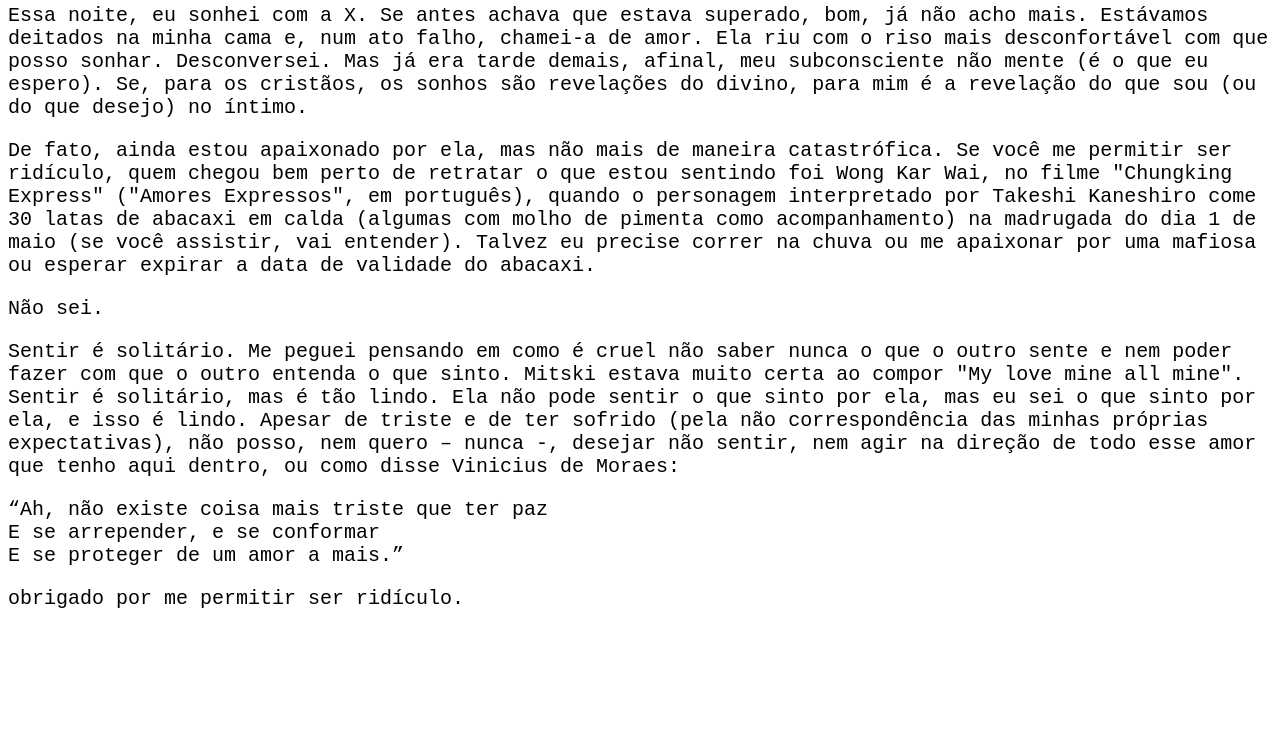
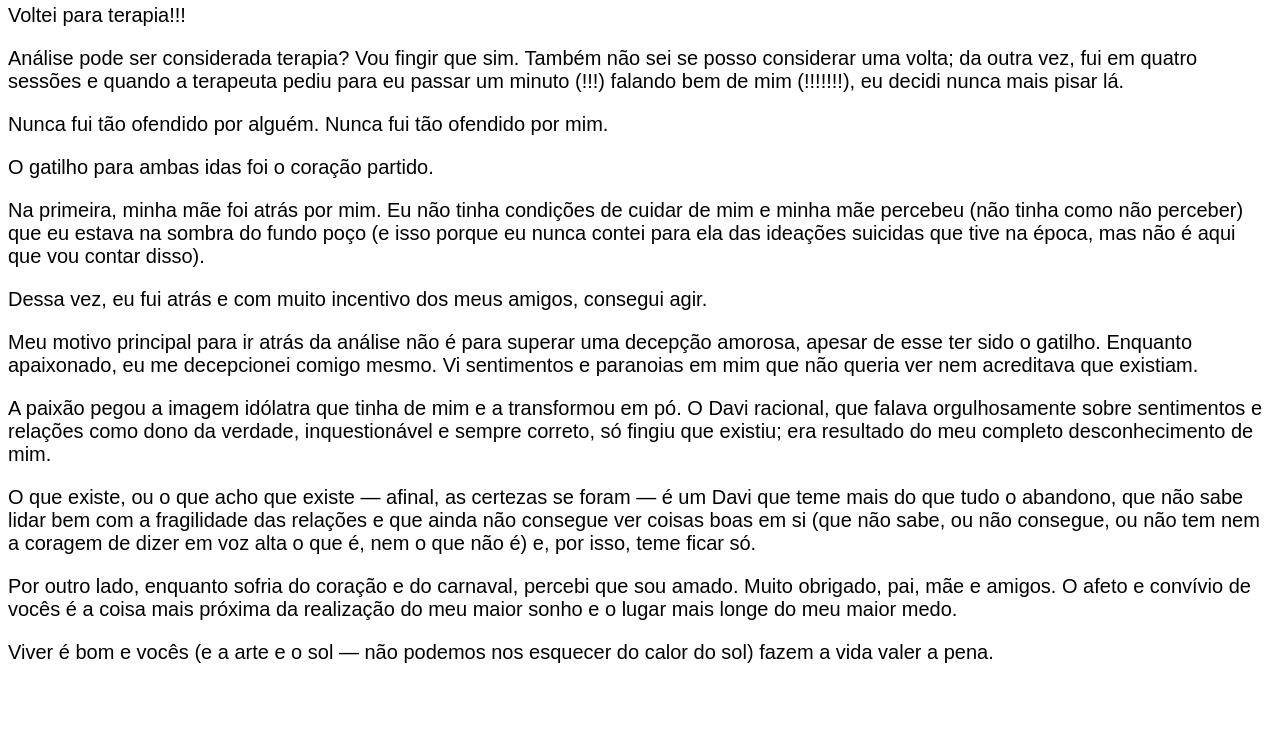
Before and after one commit to davi-dangel/me-permita-ser-ridiculo, a plain HTML site: page index.html in a window 1280 px wide. Shown: the part 70-800 px from the top of the page. Drawn offline with Linux system fonts and the light colour scheme.

Commit message:
add terapia text

```diff
--- a/index.html
+++ b/index.html
@@ -1,45 +1,50 @@
 <!DOCTYPE html>
 <meta name="viewport" content="width=device-width, initial-scale=1" />
 <html lang="pt-br">
+
 <head>
     <title>Home</title>
     <meta charset="utf-8">
     <style>
         h1 {
             font-size: 30px;
-            font-family: 'Courier New', Courier, monospace;
+            font-family: Arial, Helvetica, sans-serif;
         }
 
         p {
             font-size: 20px;
-            font-family: 'Courier New', Courier, monospace;
+            font-family: Arial, Helvetica, sans-serif;
         }
     </style>
 </head>
 
 <body>
-    <h1>Me permita ser ridículo.</h1>
-    <p>Essa noite, eu sonhei com a X. Se antes achava que estava superado, bom, já não acho mais. Estávamos deitados na
-        minha cama e, num ato falho, chamei-a de amor. Ela riu com o riso mais desconfortável com que posso sonhar.
-        Desconversei. Mas já era tarde demais, afinal, meu subconsciente não mente (é o que eu espero). Se, para os
-        cristãos, os sonhos são revelações do divino, para mim é a revelação do que sou (ou do que desejo) no íntimo.
-    </p>
-    <p>De fato, ainda estou apaixonado por ela, mas não mais de maneira catastrófica. Se você me permitir ser ridículo,
-        quem chegou bem perto de retratar o que estou sentindo foi Wong Kar Wai, no filme "Chungking Express" ("Amores
-        Expressos", em português), quando o personagem interpretado por Takeshi Kaneshiro come 30 latas de abacaxi em
-        calda (algumas com molho de pimenta como acompanhamento) na madrugada do dia 1 de maio (se você assistir, vai
-        entender). Talvez eu precise correr na chuva ou me apaixonar por uma mafiosa ou esperar expirar a data de
-        validade do abacaxi.</p>
-    <p>Não sei.</p>
-    <p>Sentir é solitário. Me peguei pensando em como é cruel não saber nunca o que o outro sente e nem poder fazer com
-        que o outro entenda o que sinto. Mitski estava muito certa ao compor "My love mine all mine". Sentir é
-        solitário, mas é tão lindo. Ela não pode sentir o que sinto por ela, mas eu sei o que sinto por ela, e isso é
-        lindo. Apesar de triste e de ter sofrido (pela não correspondência das minhas próprias expectativas), não posso,
-        nem quero – nunca -, desejar não sentir, nem agir na direção de todo esse amor que tenho aqui dentro, ou como
-        disse Vinicius de Moraes:</p>
-    <p>“Ah, não existe coisa mais triste que ter paz <br>E se arrepender, e se conformar <br>E se proteger de um amor a
-        mais.”</p>
-    <p>obrigado por me permitir ser ridículo.</p>
+    <h1>Terapia, abandono e amigos</h1>
+    <p>Voltei para terapia!!!</p>
+    <p>Análise pode ser considerada terapia? Vou fingir que sim. Também não sei se posso considerar uma volta; da outra
+        vez, fui em quatro sessões e quando a terapeuta pediu para eu passar um minuto (!!!) falando bem de mim
+        (!!!!!!!), eu decidi nunca mais pisar lá.</p>
+    <p>Nunca fui tão ofendido por alguém. Nunca fui tão ofendido por mim.</p>
+    <p>O gatilho para ambas idas foi o coração partido.</p>
+    <p>Na primeira, minha mãe foi atrás por mim. Eu não tinha condições de cuidar de mim e minha mãe percebeu (não tinha
+        como não perceber) que eu estava na sombra do fundo poço (e isso porque eu nunca contei para ela das ideações
+        suicidas que tive na época, mas não é aqui que vou contar disso).</p>
+    <p>Dessa vez, eu fui atrás e com muito incentivo dos meus amigos, consegui agir.</p>
+    <p>Meu motivo principal para ir atrás da análise não é para superar uma decepção amorosa, apesar de esse ter sido o
+        gatilho. Enquanto apaixonado, eu me decepcionei comigo mesmo. Vi sentimentos e paranoias em mim que não queria
+        ver nem acreditava que existiam.</p>
+    <p>A paixão pegou a imagem idólatra que tinha de mim e a transformou em pó. O Davi racional, que falava
+        orgulhosamente sobre sentimentos e relações como dono da verdade, inquestionável e sempre correto, só fingiu que
+        existiu; era resultado do meu completo desconhecimento de mim.</p>
+    <p>O que existe, ou o que acho que existe — afinal, as certezas se foram — é um Davi que teme mais do que tudo o
+        abandono, que não sabe lidar bem com a fragilidade das relações e que ainda não consegue ver coisas boas em si
+        (que não sabe, ou não consegue, ou não tem nem a coragem de dizer em voz alta o que é, nem o que não é) e, por
+        isso, teme ficar só.</p>
+    <p>Por outro lado, enquanto sofria do coração e do carnaval, percebi que sou amado. Muito obrigado, pai, mãe e
+        amigos. O afeto e convívio de vocês é a coisa mais próxima da realização do meu maior sonho e o lugar mais longe
+        do meu maior medo.</p>
+    <p>Viver é bom e vocês (e a arte e o sol — não podemos nos esquecer do calor do sol) fazem a vida valer a pena.</p>
+
 </body>
 
 </html>
```
